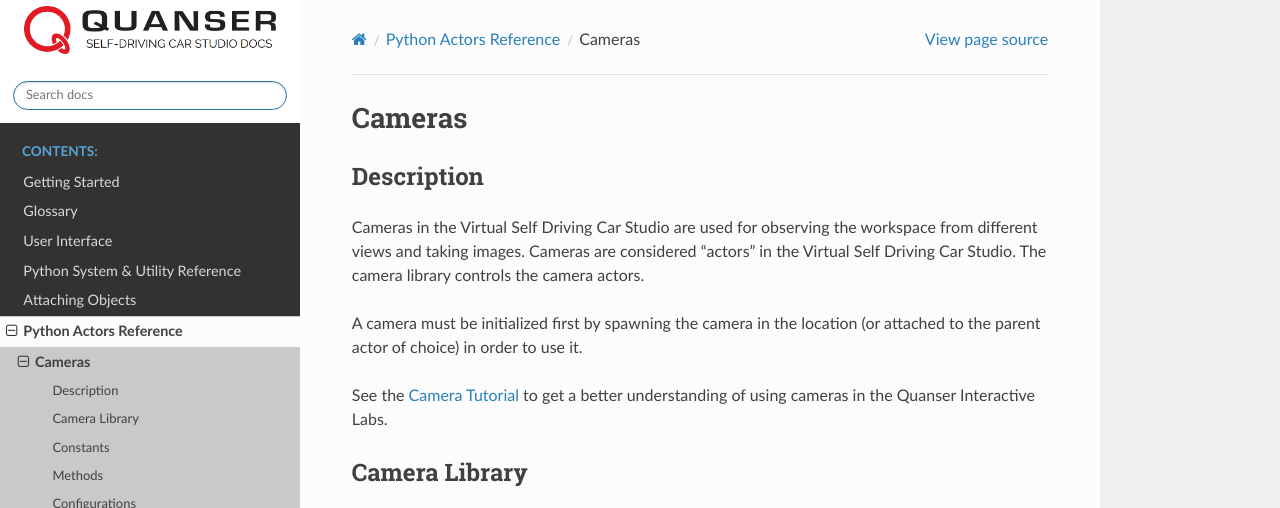
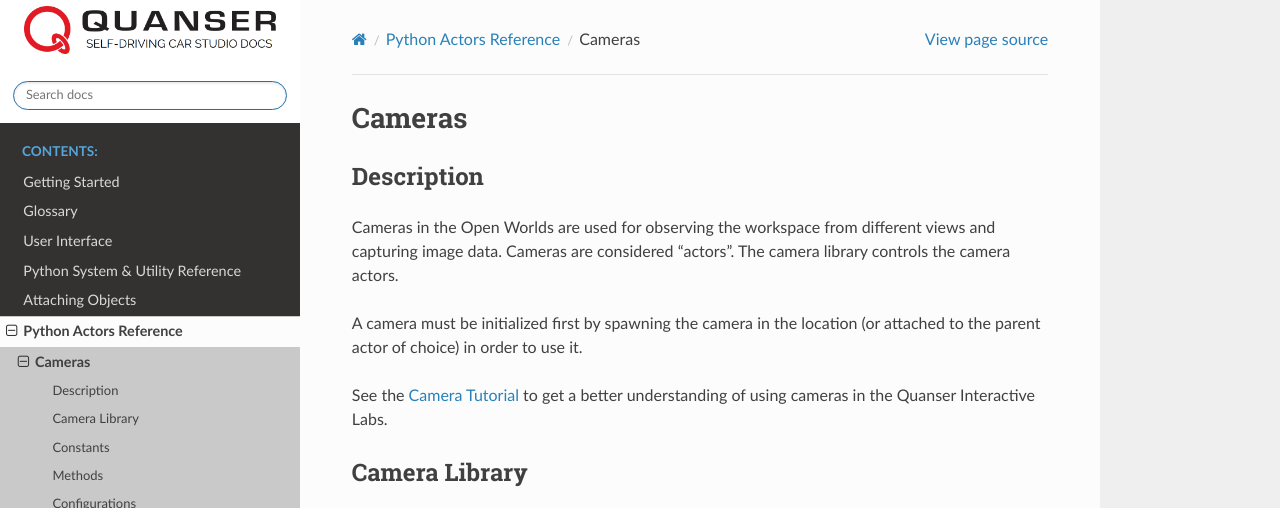
Before and after one commit to quanser/Quanser_Interactive_Labs_Resources, a Sphinx documentation site: the page built from docs/source/Objects/camera_library.rst, in a window 1280 px wide and 900 px high, cut to the strip 0-508 px from the top of the window. Built offline with Sphinx 7.4.7 and the Read the Docs theme 2.0.0, drawn with Linux system fonts in a browser that asks for light colours.

```diff
--- a/docs/source/Objects/camera_library.rst
+++ b/docs/source/Objects/camera_library.rst
@@ -8,8 +8,8 @@
 Description
 ^^^^^^^^^^^
 
-Cameras in the Virtual Self Driving Car Studio are used for observing the workspace from different views and taking images.
-Cameras are considered "actors" in the Virtual Self Driving Car Studio.  The camera library controls the camera actors.
+Cameras in the Open Worlds are used for observing the workspace from different views and capturing image data.
+Cameras are considered "actors".  The camera library controls the camera actors.
 
 A camera must be initialized first by spawning the camera in the location (or attached to the parent actor of choice) in order to use it.
 
--- a/docs/source/Objects/widgets.rst
+++ b/docs/source/Objects/widgets.rst
@@ -37,6 +37,8 @@
 
 .. automethod:: library_qlabs_widget.QLabsWidget.spawn
 .. automethod:: library_qlabs_widget.QLabsWidget.spawn_degrees
+.. automethod:: library_qlabs_widget.QLabsWidget.destroy_all_spawned_widgets
+.. automethod:: library_qlabs_widget.QLabsWidget.widget_spawn_configuration
 
 .. _widgetConfig:
 
```
Also changed, not shown: docs/source/Objects/basic_shapes.rst (+21 -3 lines), 12 other files.
